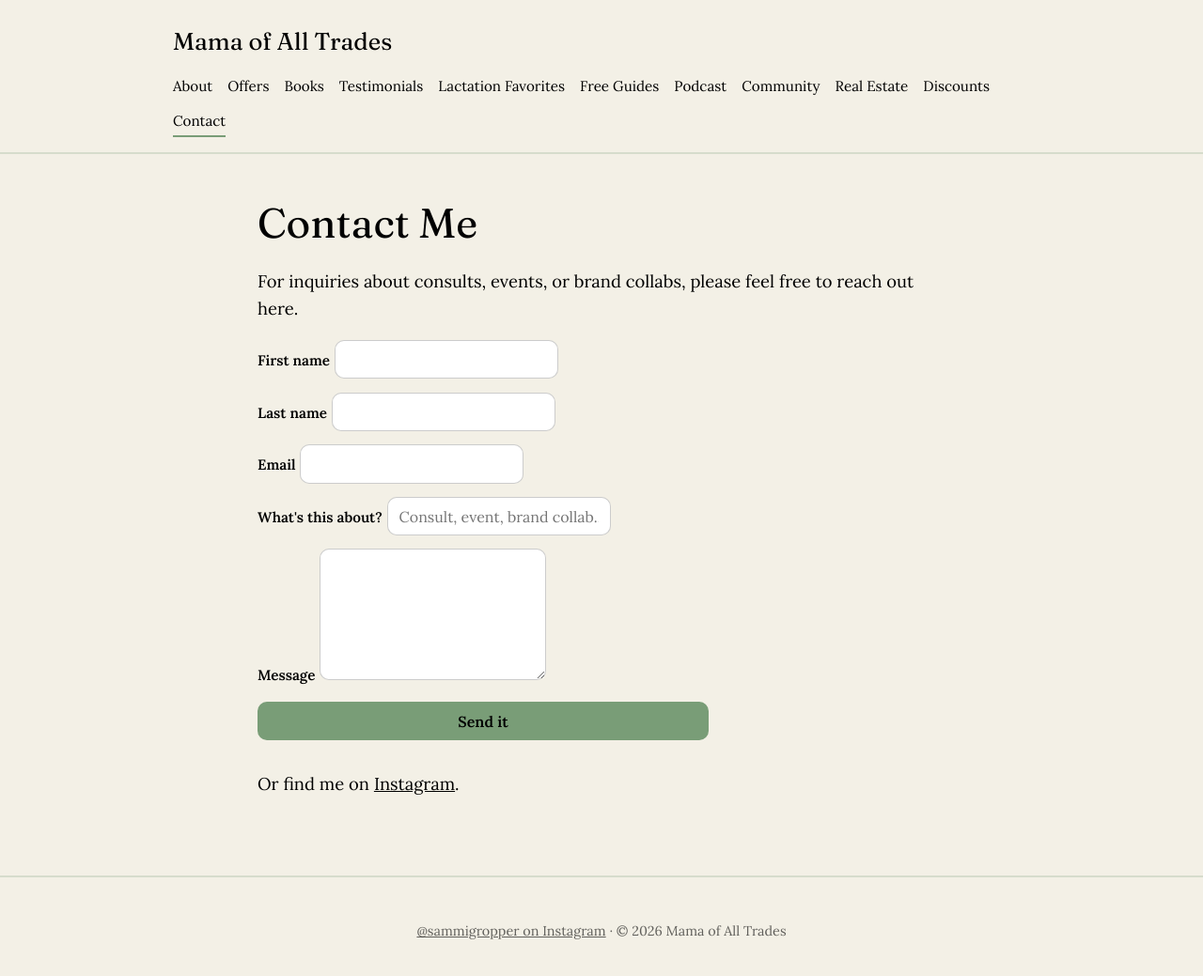
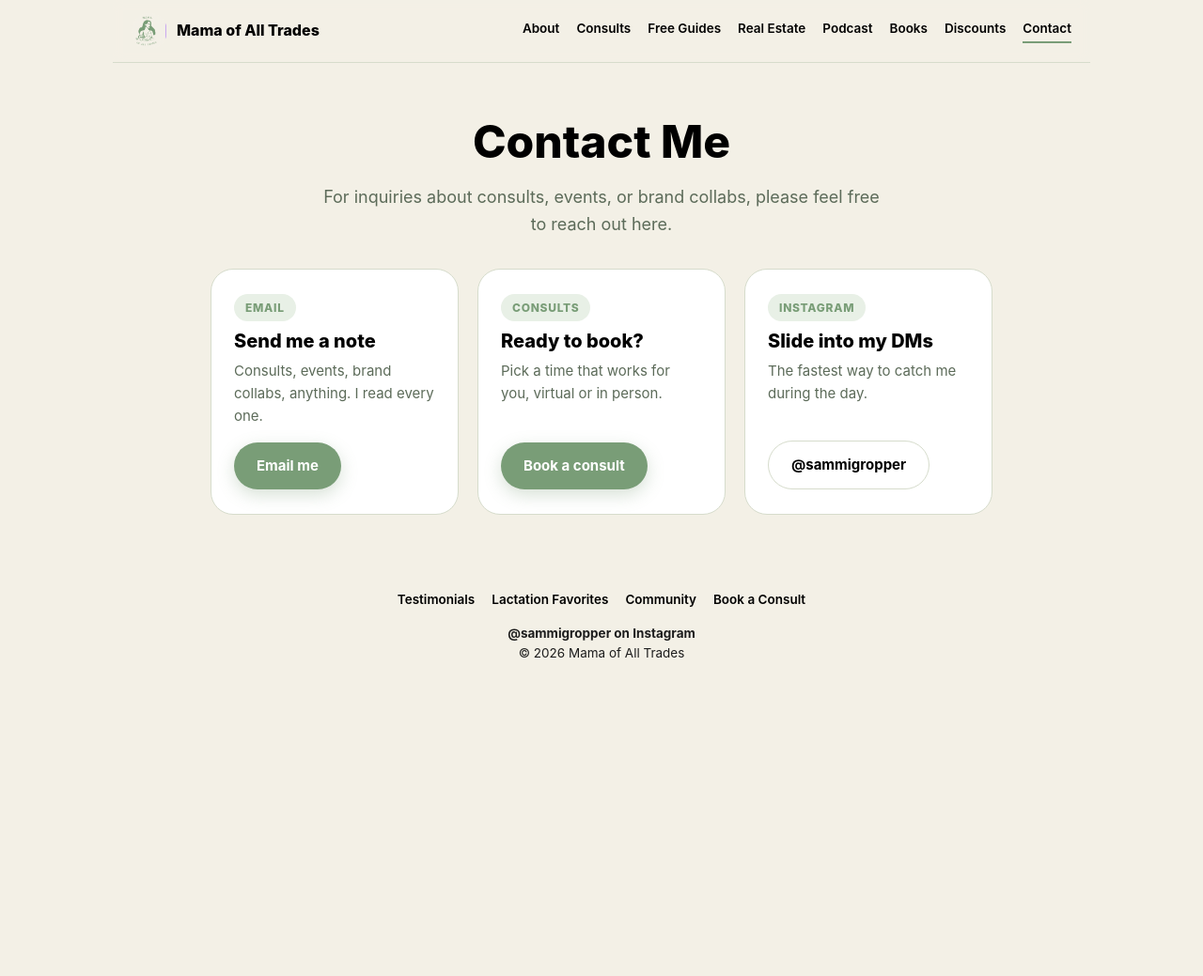
Before and after one commit to SammiGropper/mama-of-all-trades-site, a Jekyll site: the page built from contact.md, in a window 1280 px wide and 1050 px high. Shown: the top 1039 px of the window at 94% size. Built offline with Jekyll 4.4.1, drawn with Linux system fonts in a browser that asks for light colours.

Commit message:
Every page matches the new homepage; Contact form (never connected) swapped for working buttons; About fixes
Co-Authored-By: Claude Opus 5.5 <noreply@anthropic.com>

```diff
--- a/_layouts/default.html
+++ b/_layouts/default.html
@@ -5,49 +5,25 @@
 <meta name="viewport" content="width=device-width, initial-scale=1">
 <title>{% if page.title %}{{ page.title }} · {% endif %}{{ site.title }}</title>
 <meta name="description" content="{{ page.description | default: site.description }}">
-<link rel="preconnect" href="https://fonts.googleapis.com">
-<link rel="preconnect" href="https://fonts.gstatic.com" crossorigin>
-<link href="https://fonts.googleapis.com/css2?family=Fraunces:opsz,wght@9..144,400;9..144,600&family=Lora:ital,wght@0,400;0,600;1,400&display=swap" rel="stylesheet">
+<link rel="icon" href="{{ '/assets/img/logo.png' | relative_url }}">
 <link rel="stylesheet" href="{{ '/assets/css/style.css' | relative_url }}">
 {% seo %}
 </head>
 <body>
-<header class="site-header">
-  <div class="wrap">
-    <div class="header-row">
-      <a class="site-title" href="{{ '/' | relative_url }}">Mama of All Trades</a>
-      <button type="button" class="nav-toggle" aria-expanded="false" aria-controls="site-nav">Menu ☰</button>
-    </div>
-    <nav class="site-nav" id="site-nav">
-      <a href="{{ '/about/' | relative_url }}" {% if page.url == '/about/' %}class="active"{% endif %}>About</a>
-      <a href="{{ '/offers/' | relative_url }}" {% if page.url == '/offers/' %}class="active"{% endif %}>Offers</a>
-      <a href="{{ '/books/' | relative_url }}" {% if page.url == '/books/' %}class="active"{% endif %}>Books</a>
-      <a href="{{ '/testimonials/' | relative_url }}" {% if page.url == '/testimonials/' %}class="active"{% endif %}>Testimonials</a>
-      <a href="{{ '/lactation-favorites/' | relative_url }}" {% if page.url == '/lactation-favorites/' %}class="active"{% endif %}>Lactation Favorites</a>
-      <a href="{{ '/resources/' | relative_url }}" {% if page.url == '/resources/' %}class="active"{% endif %}>Free Guides</a>
-      <a href="{{ '/podcast/' | relative_url }}" {% if page.url == '/podcast/' %}class="active"{% endif %}>Podcast</a>
-      <a href="{{ '/community/' | relative_url }}" {% if page.url == '/community/' %}class="active"{% endif %}>Community</a>
-      <a href="{{ '/real-estate/' | relative_url }}" {% if page.url == '/real-estate/' %}class="active"{% endif %}>Real Estate</a>
-      <a href="{{ '/discounts/' | relative_url }}" {% if page.url == '/discounts/' %}class="active"{% endif %}>Discounts</a>
-      <a href="{{ '/contact/' | relative_url }}" {% if page.url == '/contact/' %}class="active"{% endif %}>Contact</a>
-    </nav>
+
+<nav class="nav">
+  <a class="logo" href="{{ '/' | relative_url }}"><img src="{{ '/assets/img/logo.png' | relative_url }}" alt="">Mama of All Trades</a>
+  <div class="links">
+    <a href="{{ '/about/' | relative_url }}" {% if page.url == '/about/' %}class="active"{% endif %}>About</a>
+    <a href="{{ '/offers/' | relative_url }}" {% if page.url == '/offers/' %}class="active"{% endif %}>Consults</a>
+    <a href="{{ '/resources/' | relative_url }}" {% if page.url == '/resources/' %}class="active"{% endif %}>Free Guides</a>
+    <a href="{{ '/real-estate/' | relative_url }}" {% if page.url == '/real-estate/' %}class="active"{% endif %}>Real Estate</a>
+    <a href="{{ '/podcast/' | relative_url }}" {% if page.url == '/podcast/' %}class="active"{% endif %}>Podcast</a>
+    <a href="{{ '/books/' | relative_url }}" {% if page.url == '/books/' %}class="active"{% endif %}>Books</a>
+    <a href="{{ '/discounts/' | relative_url }}" {% if page.url == '/discounts/' %}class="active"{% endif %}>Discounts</a>
+    <a href="{{ '/contact/' | relative_url }}" {% if page.url == '/contact/' %}class="active"{% endif %}>Contact</a>
   </div>
-</header>
-
-{% if page.hero_title %}
-<section class="hero">
-  <div class="wrap hero-wrap">
-    <h1>{{ page.hero_title }}</h1>
-    {% if page.hero_sub %}<p class="hero-sub">{{ page.hero_sub }}</p>{% endif %}
-    {% if page.hero_cta %}
-    <div class="hero-ctas">
-      <a class="btn" href="{{ page.hero_cta_url | relative_url }}">{{ page.hero_cta }}</a>
-      {% if page.hero_cta2 %}<a class="btn-outline" href="{{ page.hero_cta2_url | relative_url }}">{{ page.hero_cta2 }}</a>{% endif %}
-    </div>
-    {% endif %}
-  </div>
-</section>
-{% endif %}
+</nav>
 
 <main>
   <div class="wrap">
@@ -56,24 +32,16 @@
 </main>
 
 <footer class="site-footer">
-  <div class="wrap">
-    <p>
-      <a href="https://instagram.com/sammigropper" target="_blank" rel="noopener">@sammigropper on Instagram</a>
-      &middot; &copy; {{ 'now' | date: "%Y" }} Mama of All Trades
-    </p>
+  <div class="footer-links">
+    <a href="{{ '/testimonials/' | relative_url }}">Testimonials</a>
+    <a href="{{ '/lactation-favorites/' | relative_url }}">Lactation Favorites</a>
+    <a href="{{ '/community/' | relative_url }}">Community</a>
+    <a href="https://calendly.com/mamaofalltrades1" target="_blank" rel="noopener">Book a Consult</a>
   </div>
+  <p>
+    <a href="https://instagram.com/sammigropper" target="_blank" rel="noopener">@sammigropper on Instagram</a><br>
+    &copy; {{ 'now' | date: "%Y" }} Mama of All Trades
+  </p>
 </footer>
-<script>
-  document.addEventListener('DOMContentLoaded', function () {
-    var btn = document.querySelector('.nav-toggle');
-    var nav = document.getElementById('site-nav');
-    if (!btn || !nav) return;
-    btn.addEventListener('click', function () {
-      var isOpen = nav.classList.toggle('open');
-      btn.setAttribute('aria-expanded', isOpen ? 'true' : 'false');
-      btn.textContent = isOpen ? 'Close ✕' : 'Menu ☰';
-    });
-  });
-</script>
 </body>
 </html>
--- a/assets/css/style.css
+++ b/assets/css/style.css
@@ -1,270 +1,118 @@
+/* Matches the homepage (index.html) and Free Guides page (resources.html) */
 :root {
   --bg: #f3f0e6;
-  --text: #000000;
-  --accent: #799d77;
-  --accent-light: #96b091;
-  --accent-lighter: #b6c6ae;
-  --accent-border: #d6dccc;
-  --accent-dark: #5c7d5a;
-  --flag: #af5cc4;
-  --flag-light: #cc8fe8;
-  --border-radius: 10px;
-  --serif-heading: "Fraunces", Georgia, serif;
-  --serif-body: "Lora", Georgia, serif;
+  --ink: #000000;
+  --sub: #5c6b59;
+  --line: #d6dccc;
+  --sage: #799d77;
+  --sage-light: #96b091;
+  --sage-soft: #e8f0e6;
+  --purple: #af5cc4;
+  --purple-light: #cc8fe8;
+  --purple-soft: #f3e6f8;
 }
 
 * { box-sizing: border-box; }
-
 html { scroll-behavior: smooth; }
-
 body {
   margin: 0;
   background: var(--bg);
-  color: var(--text);
-  font-family: var(--serif-body);
-  font-size: 1.15rem;
+  color: var(--ink);
+  font-family: -apple-system, "SF Pro Text", "Segoe UI", Helvetica, Arial, sans-serif;
+  font-size: 16.5px;
   line-height: 1.6;
 }
+a { color: inherit; }
+img { max-width: 100%; }
 
-h1, h2, h3, h4 {
-  font-family: var(--serif-heading);
-  font-weight: 400;
-  line-height: 1.15;
-  margin: 0 0 0.5em;
+/* Menu */
+.nav {
+  position: sticky; top: 0; z-index: 10;
+  background: rgba(243,240,230,0.92); backdrop-filter: blur(6px);
+  border-bottom: 1px solid var(--line);
+  padding: 14px 20px;
+  display: flex; align-items: center; justify-content: space-between;
+  max-width: 1040px; margin: 0 auto;
+}
+.nav .logo { font-weight: 800; font-size: 16px; text-decoration: none; display: flex; align-items: center; gap: 10px; }
+.nav .logo img { width: 38px; height: 38px; border-radius: 50%; object-fit: cover; object-position: center 20%; }
+.nav .links { display: flex; gap: 18px; font-size: 13.5px; font-weight: 600; }
+.nav .links a { text-decoration: none; padding-bottom: 2px; border-bottom: 2px solid transparent; }
+.nav .links a:hover { color: var(--sage); }
+.nav .links a.active { border-bottom-color: var(--sage); }
+@media (max-width: 900px) {
+  .nav { flex-direction: column; gap: 8px; padding: 10px 16px; }
+  .nav .links { gap: 6px 14px; font-size: 13px; flex-wrap: wrap; justify-content: center; }
 }
 
-h1 { font-size: 2.75rem; }
-h2 { font-size: 2rem; margin-top: 1.5em; }
-h3 { font-size: 1.4rem; }
+/* Page */
+main { padding: 56px 0 40px; }
+.wrap { max-width: 880px; margin: 0 auto; padding: 0 24px; }
 
-a { color: var(--text); }
-a:hover { color: var(--accent-dark); }
+h1, h2, h3, h4 { font-weight: 800; line-height: 1.15; margin: 0 0 0.5em; }
+main h1 { font-size: clamp(32px, 6vw, 48px); text-align: center; margin-bottom: 18px; }
+main h1 + p { text-align: center; color: var(--sub); font-size: 18px; max-width: 600px; margin: 0 auto 32px; }
+h2 { font-size: clamp(24px, 4vw, 30px); margin-top: 1.8em; }
+h3 { font-size: 20px; }
+p, li { color: #1d1d1d; }
+ul { padding-left: 1.2em; }
+li { margin-bottom: 0.4em; }
+strong { font-weight: 700; }
 
-.wrap {
-  max-width: 780px;
-  margin: 0 auto;
-  padding: 0 1.5rem;
+/* Buttons */
+.btn, .btn-outline {
+  display: inline-block; text-decoration: none; font-weight: 700; font-size: 15px;
+  padding: 13px 24px; border-radius: 999px; text-align: center; cursor: pointer; border: none;
 }
+.btn { background: var(--sage); color: #fff; box-shadow: 0 6px 18px rgba(121,157,119,0.3); }
+.btn:hover { background: #6a8d68; color: #fff; }
+.btn-outline { background: #fff; color: var(--ink); border: 1.5px solid var(--line); }
+.btn-outline:hover { border-color: var(--sage); color: var(--ink); }
 
-header.site-header {
-  padding: 1.5rem 0 1rem;
-  border-bottom: 2px solid var(--accent-border);
+/* Cards */
+.grid { display: grid; grid-template-columns: repeat(auto-fit, minmax(240px, 1fr)); gap: 20px; }
+.card {
+  background: #fff; border: 1px solid var(--line); border-radius: 24px;
+  padding: 26px 24px; margin-bottom: 20px;
 }
-
-.site-header .wrap {
-  max-width: 960px;
-  display: flex;
-  flex-wrap: wrap;
-  align-items: center;
-  justify-content: space-between;
-  gap: 0.75rem;
-}
-
-.header-row {
-  display: flex;
-  align-items: center;
-  justify-content: space-between;
-  width: 100%;
-}
-
-.site-title {
-  font-family: var(--serif-heading);
-  font-size: 1.6rem;
-  text-decoration: none;
-  color: var(--text);
-}
-
-.nav-toggle {
-  display: none;
-}
-
-nav.site-nav {
-  display: flex;
-  flex-wrap: wrap;
-  gap: 0.25rem 1rem;
-  font-size: 0.95rem;
-}
-
-@media (max-width: 780px) {
-  .header-row { width: auto; flex: 1; }
-  .nav-toggle {
-    display: inline-flex;
-    align-items: center;
-    background: var(--accent);
-    border: none;
-    border-radius: var(--border-radius);
-    font-family: var(--serif-body);
-    font-weight: 600;
-    font-size: 0.95rem;
-    padding: 0.5em 0.9em;
-    color: #000;
-    cursor: pointer;
-  }
-  .nav-toggle:hover { background: var(--accent-dark); color: #fff; }
-  nav.site-nav {
-    display: none;
-    flex-basis: 100%;
-    flex-direction: column;
-    gap: 0;
-    margin-top: 0.5rem;
-  }
-  nav.site-nav.open { display: flex; }
-  nav.site-nav a {
-    padding: 0.75rem 0;
-    border-bottom: 1px solid var(--accent-border);
-  }
-}
-
-nav.site-nav a {
-  text-decoration: none;
-  padding: 0.2rem 0;
-  border-bottom: 2px solid transparent;
-}
-
-nav.site-nav a:hover,
-nav.site-nav a.active {
-  border-bottom-color: var(--accent);
-}
-
-.hero {
-  background: linear-gradient(135deg, var(--accent-lighter) 0%, var(--bg) 65%);
-  border-bottom: 2px solid var(--accent-border);
-  padding: 4.5rem 0;
-}
-
-.hero h1 {
-  font-size: 3.1rem;
-  margin-bottom: 0.4em;
-  max-width: 14ch;
-}
-
-.hero-sub {
-  font-size: 1.3rem;
-  margin: 0 0 1.75rem;
-  max-width: 50ch;
-}
-
-.hero-ctas {
-  display: flex;
-  gap: 1rem;
-  flex-wrap: wrap;
-}
-
-@media (max-width: 640px) {
-  .hero { padding: 2.75rem 0; }
-  .hero h1 { font-size: 2.2rem; }
-  .hero-sub { font-size: 1.1rem; }
-}
-
-main {
-  padding: 3rem 0 4rem;
-}
-
-.btn {
-  display: inline-block;
-  background: var(--accent);
-  color: #000;
-  text-decoration: none;
-  padding: 0.65em 1.4em;
-  border-radius: var(--border-radius);
-  font-family: var(--serif-body);
-  font-weight: 600;
-  border: none;
-  cursor: pointer;
-  font-size: 1rem;
-}
-
-.btn:hover { background: var(--accent-dark); color: #fff; }
-
-.btn-outline {
-  display: inline-block;
-  background: transparent;
-  color: var(--text);
-  text-decoration: none;
-  padding: 0.6em 1.35em;
-  border-radius: var(--border-radius);
-  border: 2px solid var(--accent);
-  font-weight: 600;
-}
-
-.card {
-  background: #fff;
-  border-radius: var(--border-radius);
-  padding: 1.5rem;
-  margin-bottom: 1.5rem;
-  box-shadow: 0 1px 3px rgba(0,0,0,0.06);
-}
-
-.grid {
-  display: grid;
-  grid-template-columns: repeat(auto-fit, minmax(220px, 1fr));
-  gap: 1.25rem;
-}
-
+.grid .card { margin-bottom: 0; display: flex; flex-direction: column; }
+.grid .card .btn, .grid .card .btn-outline { margin-top: auto; align-self: flex-start; }
+.card h3 { margin-bottom: 8px; }
+.card p { color: var(--sub); font-size: 15px; margin: 0 0 16px; }
 .tag {
-  display: inline-block;
-  background: var(--accent-lighter);
-  color: var(--accent-dark);
-  border-radius: 999px;
-  padding: 0.15em 0.75em;
-  font-size: 0.8rem;
-  font-weight: 600;
-  margin-bottom: 0.5rem;
+  display: inline-block; background: var(--sage-soft); color: var(--sage);
+  font-weight: 800; font-size: 12px; letter-spacing: 0.06em; text-transform: uppercase;
+  padding: 5px 12px; border-radius: 999px; margin-bottom: 10px; align-self: flex-start;
 }
 
 blockquote {
-  margin: 0;
-  font-style: italic;
-  border-left: 3px solid var(--flag-light);
-  padding-left: 1rem;
-}
-
-footer.site-footer {
-  border-top: 2px solid var(--accent-border);
-  padding: 2rem 0;
-  font-size: 0.9rem;
-  text-align: center;
-  color: rgba(0,0,0,0.6);
-}
-
-footer.site-footer a { color: rgba(0,0,0,0.6); }
-
-.avatar-placeholder {
-  width: 110px;
-  height: 110px;
-  border-radius: 50%;
-  background: var(--accent);
-  color: #000;
-  display: flex;
-  align-items: center;
-  justify-content: center;
-  font-family: var(--serif-heading);
-  font-size: 2.4rem;
-  margin-bottom: 1.5rem;
+  margin: 0 0 14px; font-size: 15px; color: #1d1d1d;
+  border-left: 3px solid var(--purple-light); padding-left: 14px;
 }
 
 .notice {
-  background: rgba(175,92,196,0.1);
-  border-left: 3px solid var(--flag);
-  border-radius: var(--border-radius);
-  padding: 1rem 1.25rem;
-  font-size: 0.95rem;
+  background: var(--purple-soft); border-radius: 20px;
+  padding: 18px 22px; font-size: 15px; text-align: center;
 }
 
-form.contact-form { display: flex; flex-direction: column; gap: 0.9rem; max-width: 480px; }
-form.contact-form label { font-weight: 600; font-size: 0.95rem; }
-form.contact-form input,
-form.contact-form textarea {
-  font-family: var(--serif-body);
-  font-size: 1rem;
-  padding: 0.6em 0.75em;
-  border: 1px solid rgba(0,0,0,0.2);
-  border-radius: var(--border-radius);
-  background: #fff;
+/* About page photo */
+.about-photo {
+  display: block; width: 180px; height: 180px; margin: 0 auto 24px;
+  border-radius: 50%; object-fit: cover; object-position: center 25%;
+  border: 6px solid #fff; box-shadow: 0 12px 30px rgba(121,157,119,0.25);
+}
+
+/* Contact form */
+form.contact-form { display: flex; flex-direction: column; gap: 12px; max-width: 520px; margin: 0 auto; }
+form.contact-form label { font-weight: 700; font-size: 14px; }
+form.contact-form input, form.contact-form textarea {
+  font: inherit; font-size: 16px; padding: 12px 14px;
+  border: 1.5px solid var(--line); border-radius: 14px; background: #fff;
 }
 form.contact-form textarea { min-height: 140px; resize: vertical; }
 
-@media (max-width: 640px) {
-  h1 { font-size: 2.1rem; }
-  nav.site-nav { font-size: 0.85rem; }
-}
+/* Footer */
+footer.site-footer { text-align: center; padding: 40px 24px 60px; color: var(--sub); font-size: 13.5px; }
+footer.site-footer a { font-weight: 700; text-decoration: none; }
+.footer-links { display: flex; gap: 8px 18px; justify-content: center; flex-wrap: wrap; margin-bottom: 14px; }
+.footer-links a { font-weight: 600 !important; color: var(--ink); }
--- a/contact.md
+++ b/contact.md
@@ -8,28 +8,23 @@ permalink: /contact/
 For inquiries about consults, events, or brand collabs, please feel free
 to reach out here.
 
-<form class="contact-form" action="https://formspree.io/f/YOUR_FORM_ID" method="POST">
-  <div>
-    <label for="fname">First name</label>
-    <input type="text" id="fname" name="first_name" required>
+<div class="grid">
+  <div class="card">
+    <span class="tag">Email</span>
+    <h3>Send me a note</h3>
+    <p>Consults, events, brand collabs, anything. I read every one.</p>
+    <a class="btn" href="mailto:mamaofalltrades1@gmail.com">Email me</a>
   </div>
-  <div>
-    <label for="lname">Last name</label>
-    <input type="text" id="lname" name="last_name" required>
+  <div class="card">
+    <span class="tag">Consults</span>
+    <h3>Ready to book?</h3>
+    <p>Pick a time that works for you, virtual or in person.</p>
+    <a class="btn" href="https://calendly.com/mamaofalltrades1" target="_blank" rel="noopener">Book a consult</a>
   </div>
-  <div>
-    <label for="email">Email</label>
-    <input type="email" id="email" name="email" required>
+  <div class="card">
+    <span class="tag">Instagram</span>
+    <h3>Slide into my DMs</h3>
+    <p>The fastest way to catch me during the day.</p>
+    <a class="btn-outline" href="https://instagram.com/sammigropper" target="_blank" rel="noopener">@sammigropper</a>
   </div>
-  <div>
-    <label for="reason">What's this about?</label>
-    <input type="text" id="reason" name="reason" placeholder="Consult, event, brand collab...">
-  </div>
-  <div>
-    <label for="message">Message</label>
-    <textarea id="message" name="message" required></textarea>
-  </div>
-  <button type="submit" class="btn">Send it</button>
-</form>
-
-<p style="margin-top:2rem;">Or find me on <a href="https://instagram.com/sammigropper" target="_blank" rel="noopener">Instagram</a>.</p>
+</div>
--- a/index.html
+++ b/index.html
@@ -187,7 +187,7 @@ title: Home
   <nav class="nav">
     <a class="logo" href="#top"><img src="/assets/img/logo.png" alt="">Mama of All Trades</a>
     <div class="links">
-      <a href="#about">About</a>
+      <a href="/about/">About</a>
       <a href="/offers/">Consults</a>
       <a href="/resources/">Free Guides</a>
       <a href="/real-estate/">Real Estate</a>
```
Also changed, not shown: about.md (+4 -4 lines), resources.html (+9 -4 lines).
